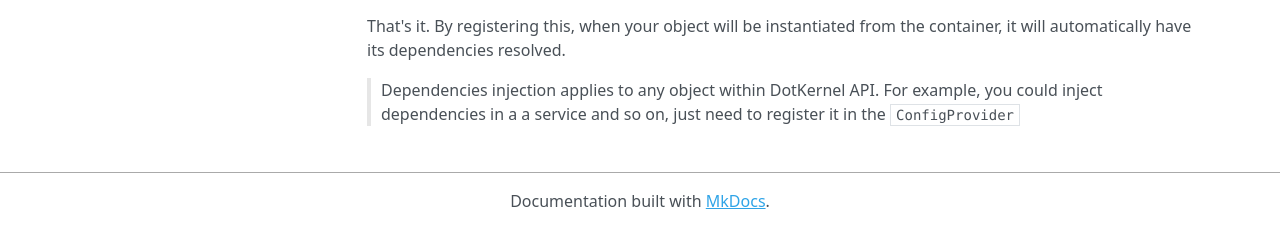
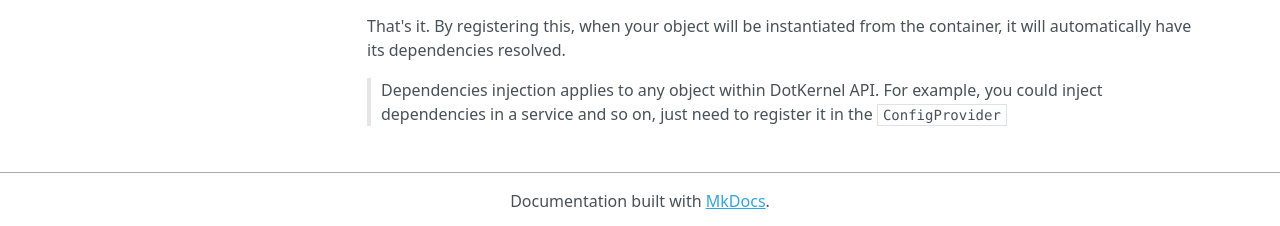
Before and after one commit to dotkernel/api-documentation, an MkDocs documentation site: the page built from docs/book/v5/core-features/dependency-injection.md, in a window 1280 px wide and 1340 px high. Shown: the part 1111-1337 px from the top of the window. Built offline with MkDocs 1.6.1, drawn with Linux system fonts in a browser that asks for light colours; nearby versions of some CDN libraries.

```diff
--- a/docs/book/v5/core-features/dependency-injection.md
+++ b/docs/book/v5/core-features/dependency-injection.md
@@ -58,4 +58,4 @@ That's it. By registering this, when your object will be instantiated from the c
 dependencies resolved.
 
 > Dependencies injection applies to any object within DotKernel API. For example, you could inject dependencies in a
-> a service and so on, just need to register it in the `ConfigProvider`
+> service and so on, just need to register it in the `ConfigProvider`
```
